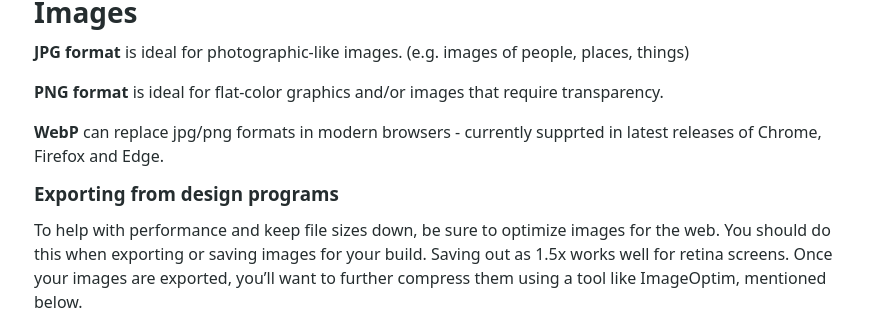
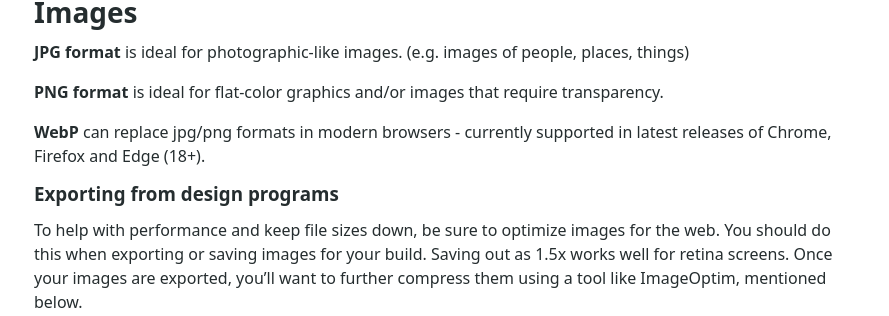
Before and after one commit to imarc/handbook, a Jekyll site: the page built from frontend.md, in a window 1280 px wide and 900 px high, scrolled down 8370 px. Shown: the part 139-455 px from the top of the window, without its empty margins (6-895 px from the left). Built offline with Jekyll 4.4.1, drawn with Linux system fonts in a browser that asks for light colours; nearby versions of some CDN libraries.

Commit message:
fixing typo

```diff
--- a/frontend.md
+++ b/frontend.md
@@ -299,7 +299,7 @@ Sample messaging markup. Note that chaining off `messaging` helps to avoid repea
 
 **PNG format** is ideal for flat-color graphics and/or images that require transparency.
 
-**WebP** can replace jpg/png formats in modern browsers - currently supprted in latest releases of Chrome, Firefox and Edge.
+**WebP** can replace jpg/png formats in modern browsers - currently supported in latest releases of Chrome, Firefox and Edge (18+).
 
 ##### Exporting from design programs
 
```
